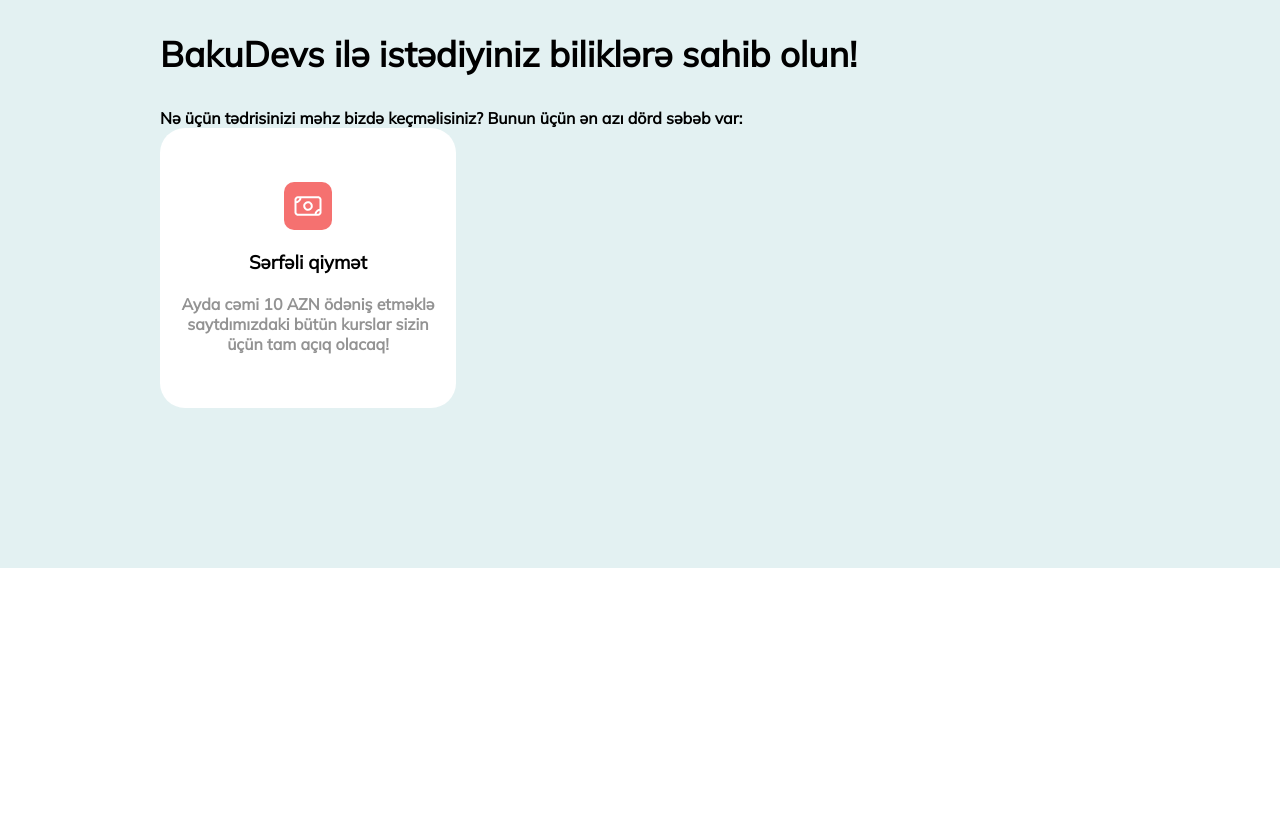
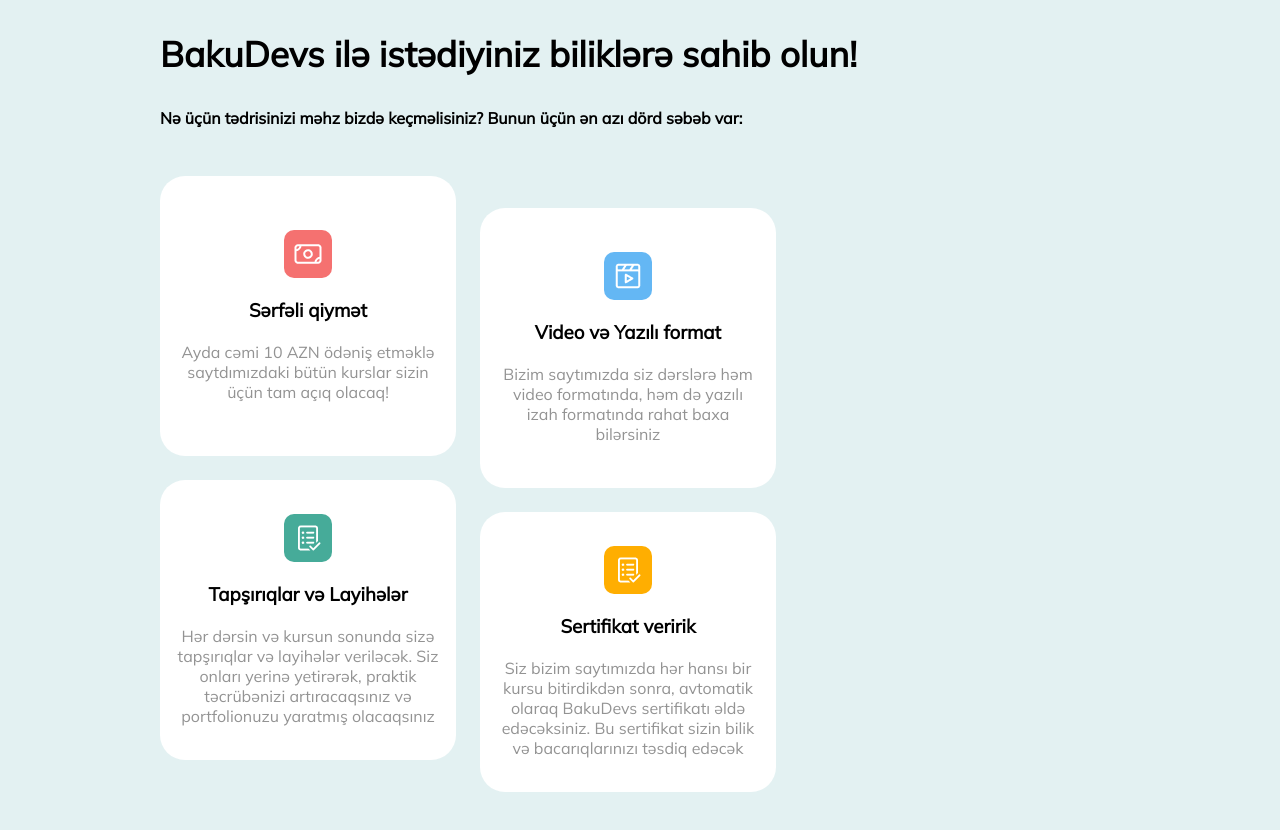
Before and after one commit to Aforizmadam44/BakuDevs, a plain HTML site: page index.html in a window 1280 px wide. Shown: the part 2000-2830 px from the top of the page. Before the commit the page ends 2568 px from the top, so only its background shows below. Drawn offline with Linux system fonts and the light colour scheme.

Commit message:
aboutPageCards completed

```diff
--- a/index.html
+++ b/index.html
@@ -227,13 +227,44 @@
             <div class="aboutPageMain">
                 <div class="aboutPageMainLeft">
                     <div class="aboutPageCards">
-                        <div class="aboutPageCard">
-                            <div class="miniIcons">
-                                <img src="./assets/Img/akar-icons_money.png" alt="">
+                        <div class="aboutPageCards1">
+                            <div class="aboutPageCard">
+                                <div class="miniIcons">
+                                    <img src="./assets/Img/akar-icons_money.png" alt="">
+                                </div>
+                                <h3 class="aboutPageH3">Sərfəli qiymət</h3>
+                                <h4 class="aboutPageH4">Ayda cəmi 10 AZN ödəniş etməklə saytdımızdaki bütün kurslar
+                                    sizin
+                                    üçün tam açıq olacaq!</h4>
                             </div>
-                            <h3 class="aboutPageH3">Sərfəli qiymət</h3>
-                            <h4 class="aboutPageH4">Ayda cəmi 10 AZN ödəniş etməklə saytdımızdaki bütün kurslar sizin
-                                üçün tam açıq olacaq!</h4>
+                            <div class="aboutPageCard">
+                                <div class="miniIcons" style="background-color: #46AB99;">
+                                    <img src="./assets/Img/fluent_tasks-app-24-regular.png" alt="">
+                                </div>
+                                <h3 class="aboutPageH3">Tapşırıqlar və Layihələr</h3>
+                                <h4 class="aboutPageH4">Hər dərsin və kursun sonunda sizə tapşırıqlar və layihələr
+                                    veriləcək. Siz onları yerinə yetirərək, praktik təcrübənizi artıracaqsınız və
+                                    portfolionuzu yaratmış olacaqsınız</h4>
+                            </div>
+                        </div>
+                        <div class="aboutPageCards2">
+                            <div class="aboutPageCard">
+                                <div class="miniIcons" style="background-color: #64B7F4 ;">
+                                    <img src="./assets/Img/Group (4).png" alt="">
+                                </div>
+                                <h3 class="aboutPageH3">Video və Yazılı format</h3>
+                                <h4 class="aboutPageH4">Bizim saytımızda siz dərslərə həm video formatında, həm də
+                                    yazılı izah formatında rahat baxa bilərsiniz</h4>
+                            </div>
+                            <div class="aboutPageCard">
+                                <div class="miniIcons" style="background-color: #FFAE01;">
+                                    <img src="./assets/Img/fluent_tasks-app-24-regular.png" alt="">
+                                </div>
+                                <h3 class="aboutPageH3">Sertifikat veririk</h3>
+                                <h4 class="aboutPageH4">Siz bizim saytımızda hər hansı bir kursu bitirdikdən sonra,
+                                    avtomatik olaraq BakuDevs sertifikatı əldə edəcəksiniz. Bu sertifikat sizin bilik və
+                                    bacarıqlarınızı təsdiq edəcək</h4>
+                            </div>
                         </div>
                     </div>
                 </div>
--- a/style.css
+++ b/style.css
@@ -235,6 +235,22 @@
 }
 .aboutPageCards {
   width: 50%;
+  display: grid;
+  grid-template-columns: auto auto;
+  margin-top: 3rem;
+  gap: 1.5rem;
+}
+.aboutPageCards2 {
+  position: relative;
+  top: 2rem;
+  gap: 1.5rem;
+  display: flex;
+  flex-direction: column;
+}
+.aboutPageCards1 {
+  gap: 1.5rem;
+  display: flex;
+  flex-direction: column;
 }
 .aboutPageCard {
   padding: 1rem;
@@ -260,6 +276,7 @@
 .aboutPageH4 {
   text-align: center;
   color: #939393;
+  font-weight: 500;
 }
 @media (max-width: 768px) {
   .coursesCards {
```
Also changed, not shown: assets/Img/Group (4).png (added), assets/Img/Group 36.png (added), assets/Img/fluent_tasks-app-24-regular.png (added), assets/Img/tabler_certificate.png (added).
